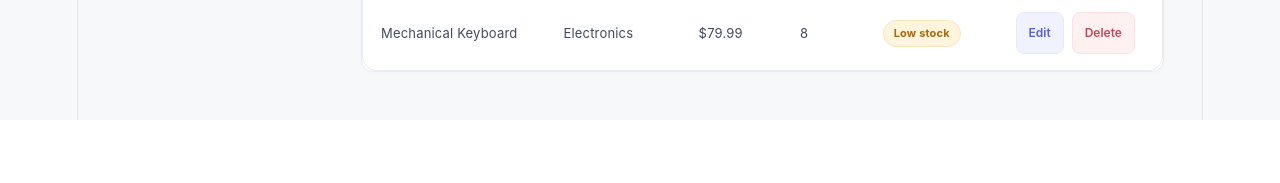
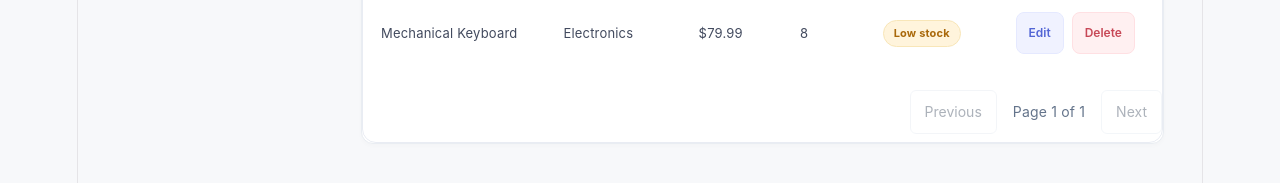
Before and after one commit to nksenechkav/stockflow-inventory-app, a React (Vite) app: page / in a window 1280 px wide. Shown: the part 887-1070 px from the top of the page. Before the commit the page ends 1007 px from the top, so only its background shows below. Built offline with nearby package versions, Linux system fonts and the light colour scheme.

Commit message:
Add Pagination Pages

```diff
--- a/src/App.jsx
+++ b/src/App.jsx
@@ -23,11 +23,26 @@ const [searchQuery, setSearchQuery] = useState('')
 const [sortOrder, setSortOrder] = useState('asc')
 const [selectedCategory, setSelectedCategory] = useState('All')
 const [selectedStatus, setSelectedStatus] = useState('All')
+const [currentPage, setCurrentPage] = useState(1)
+
+const productsPerPage = 5
 
 function handleResetFilters() {
   setSearchQuery('')
   setSelectedCategory('All')
   setSelectedStatus('All')
+}
+
+function handleNextPage() {
+  setCurrentPage((currentPage) =>
+    Math.min(currentPage + 1, totalPages)
+  )
+}
+
+function handlePreviousPage() {
+  setCurrentPage((currentPage) =>
+    Math.max(currentPage - 1, 1)
+  )
 }
 
 const filteredProducts = products
@@ -51,6 +66,17 @@ const filteredProducts = products
 
     return b.price - a.price
   })
+
+  const totalPages = Math.ceil(
+  filteredProducts.length / productsPerPage
+)
+
+const startIndex = (currentPage - 1) * productsPerPage
+
+const currentProducts = filteredProducts.slice(
+  startIndex,
+  startIndex + productsPerPage
+)
 
     useEffect(() => {
       localStorage.setItem(
@@ -158,20 +184,33 @@ function handleEditProduct(product) {
             outOfStockProducts={outOfStockProducts}
         />
         <ProductsTable
-          products={filteredProducts}
+          products={currentProducts}
           onDeleteProduct={handleDeleteProduct}
           onEditProduct={handleEditProduct}
           searchQuery={searchQuery}
-          onSearchChange={setSearchQuery}
+          onSearchChange={(value) => {
+            setSearchQuery(value)
+            setCurrentPage(1)
+          }}
           sortOrder={sortOrder}
           onSortChange={() =>
             setSortOrder((current) => (current === 'asc' ? 'desc' : 'asc'))
           }
           selectedCategory={selectedCategory}
-          onCategoryChange={setSelectedCategory}
+          onCategoryChange={(value) => {
+            setSelectedCategory(value)
+            setCurrentPage(1)
+          }}
           selectedStatus={selectedStatus}
-          onStatusChange={setSelectedStatus}
+          onStatusChange={(value) => {
+            setSelectedStatus(value)
+            setCurrentPage(1)
+          }}
           onResetFilters={handleResetFilters}
+          currentPage={currentPage}
+          totalPages={totalPages}
+          onNextPage={handleNextPage}
+          onPreviousPage={handlePreviousPage}
         />
         {isFormOpen && (
             <ProductModal
--- a/src/components/ProductsTable/ProductsTable.css
+++ b/src/components/ProductsTable/ProductsTable.css
@@ -316,3 +316,37 @@ tbody tr:hover {
   outline: none;
   box-shadow: 0 0 0 4px rgba(100, 120, 232, 0.12);
 }
+
+.pagination {
+  display: flex;
+  align-items: center;
+  justify-content: flex-end;
+  gap: 16px;
+  padding: 20px 0 8px;
+}
+
+.pagination button {
+  padding: 8px 14px;
+  border: 1px solid #e2e8f0;
+  border-radius: 6px;
+  background-color: #ffffff;
+  color: #334155;
+  font-size: 14px;
+  cursor: pointer;
+  transition: all 0.2s ease;
+}
+
+.pagination button:hover:not(:disabled) {
+  background-color: #f1f5f9;
+  border-color: #cbd5e1;
+}
+
+.pagination button:disabled {
+  opacity: 0.4;
+  cursor: not-allowed;
+}
+
+.pagination span {
+  color: #64748b;
+  font-size: 14px;
+}
--- a/src/components/ProductsTable/ProductsTable.jsx
+++ b/src/components/ProductsTable/ProductsTable.jsx
@@ -15,6 +15,10 @@ function ProductsTable({
   selectedStatus,
   onStatusChange,
   onResetFilters,
+  currentPage,
+  totalPages,
+  onNextPage,
+  onPreviousPage,
 }) {
   return (
     <section className="products-section" id="products">
@@ -114,6 +118,27 @@ function ProductsTable({
             )}
           </tbody>
         </table>
+        <div className="pagination">
+          <button
+            type="button"
+            onClick={onPreviousPage}
+            disabled={currentPage === 1}
+          >
+            Previous
+          </button>
+
+          <span>
+            Page {currentPage} of {totalPages}
+          </span>
+
+          <button
+            type="button"
+            onClick={onNextPage}
+            disabled={currentPage === totalPages}
+          >
+            Next
+          </button>
+        </div>
       </div>
     </section>
   )
```
